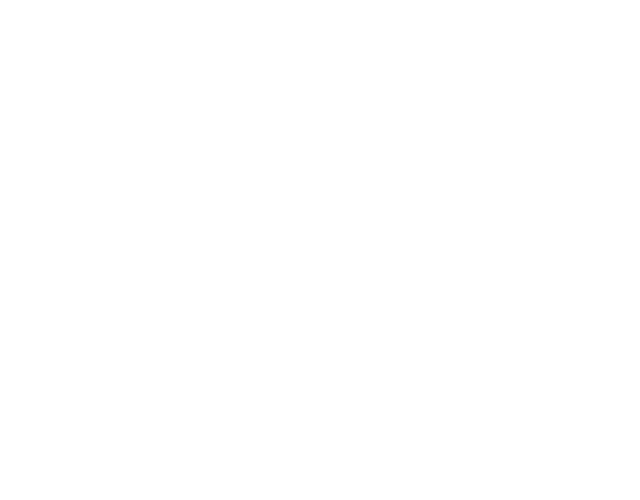
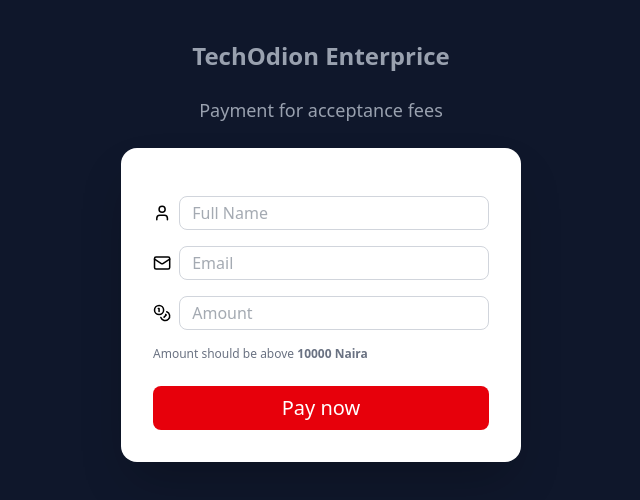
Before and after one commit to OdionOseiwe/SimuPay, a React app in the folder frontend/: page /pay/1 in a window 1280 px wide. Before the commit this address had no page. Shown: the top 500 px of the page, without its empty margins (319-959 px from the left). Built offline with nearby package versions, Linux system fonts and the light colour scheme; the HTML template or start-up script is replaced by a standard one.

Commit message:
User modal

```diff
--- a/frontend/src/App.tsx
+++ b/frontend/src/App.tsx
@@ -6,6 +6,7 @@
 import PaymentLinkspage from "./Pages/PaymentLinkspage"
 import TransactionsPage from "./Pages/TransactionsPage"
 import WalletPage from "./Pages/WalletPage"
+import PaymentPage from "./Pages/PaymentPage"
 import { Routes, Route } from 'react-router-dom';
 import { Toaster } from 'react-hot-toast';
 
@@ -21,6 +22,7 @@
         <Route path="/links" element={<PaymentLinkspage/>}/>
         <Route path="/transactions" element={<TransactionsPage/>}/>
         <Route path="/wallet" element={<WalletPage/>}/>
+        <Route path="/pay/:paymentRef" element={<PaymentPage/>}/>
       </Routes>
       <Toaster />
     </>
--- /dev/null
+++ b/frontend/src/Modals/User.tsx
@@ -0,0 +1,16 @@
+
+export default function User() {
+  return (
+      <div className="inset-0 fixed top-6 w-1/6 h-2/6 pt-4  m-8 text-gray-700  bg-white rounded-2xl shadow-2xl
+        transform transition-all duration-700 ease-in-out">
+        <h1 className=" text-center text-xl font-semibold">Oseiwe Ifebhor</h1>
+        <h3 className="pb-4 text-center text-xs font-extralight">oseiweifebhor@gmail</h3>
+        <div className="font-light">
+          <h3 className="border-t border-t-gray-300 pl-3 py-2">User Id: <span>122u3i4i4i</span></h3>
+          <h3 className=" pl-3 py-2">Developer Guide</h3>
+          <h3 className=" pl-3 py-2">Support</h3>
+          <h3 className="font-semibold border-t border-t-gray-300 pl-3 py-4">logout</h3>
+        </div>
+      </div>
+  )
+}
--- a/frontend/src/Pages/HomePage.tsx
+++ b/frontend/src/Pages/HomePage.tsx
@@ -2,6 +2,7 @@
 import GrowWithSimu from "../Landing/GrowWithSimu";
 import SimuTools from "../Landing/SimuTools";
 import Footer from "../layout/Footer";
+import User from "../Modals/User";
 
 function HomePage() {
   return (
@@ -10,6 +11,7 @@
       <SimuTools />
       <GrowWithSimu />
       <Footer/>
+      <User/>
     </div>
   );
 }
--- a/frontend/src/Pages/PaymentLinkspage.tsx
+++ b/frontend/src/Pages/PaymentLinkspage.tsx
@@ -256,7 +256,9 @@
                     new payment Link
                 </button>
             </div>
-            <div className="">
+            {
+              payments.length != 0 ?
+              <div className="">
               <table className="min-w-full">
                 <thead className="bg-gray-300 py-2">
                   <tr>
@@ -327,7 +329,12 @@
                   Next
                 </button>
               </div>
-            </div>
+            </div>  :
+            <h1 className='text-3xl text-center'>
+              no payment links created yet
+            </h1>
+            }
+
         </div>
     </div>
   )
--- /dev/null
+++ b/frontend/src/Pages/PaymentPage.tsx
@@ -0,0 +1,36 @@
+import Input from '../Components/Input'
+import {Mail, User,Coins} from 'lucide-react'
+import { useState } from 'react'
+function PaymentPage() {
+    const [formData, setFormData] = useState({
+        email:'',
+        fullname:'',
+        amount:'',
+    })
+    const handleChange = (e:React.ChangeEvent<HTMLInputElement>) =>{
+        const {name, value} = e.target;
+        setFormData(prev => ({...prev, [name]:value}))
+    }
+  return (
+    <div className='min-h-screen flex flex-col m-auto items-center bg-slate-900 p-10 '>
+        <h1 className='text-gray-400 text-2xl font-semibold pb-6'>TechOdion Enterprice</h1>
+        <h3 className='text-gray-400 font-extralight text-lg pb-6'>Payment for acceptance fees</h3>
+        <div className=' w-2/6 bg-white p-8 rounded-2xl shadow-2xl ' >
+        <form action="">
+
+            <Input onChange={handleChange} Icon={User} type='text' name='fullname' placeholder='Full Name' value={formData.fullname} />
+            <Input onChange={handleChange} Icon={Mail} type='email' name='email' placeholder='Email' value={formData.email} />
+            <Input onChange={handleChange} Icon={Coins} type='number' name='amount' placeholder='Amount' value={formData.amount} />
+            <p className="text-xs text-gray-500 mt-1">
+                Amount should be above <span className="font-semibold"> 10000 Naira</span>
+            </p>
+            <button type='submit' className="w-full md:text-xl mt-6 cursor-pointer bg-red-600 rounded-lg py-2 text-white hover:scale-105 transition-all duration-300 hover:-translate-y-1">
+                Pay now
+            </button>
+        </form>
+        </div>
+    </div>
+  )
+}
+
+export default PaymentPage
--- a/frontend/src/Pages/TransactionsPage.tsx
+++ b/frontend/src/Pages/TransactionsPage.tsx
@@ -99,9 +99,9 @@
 
   const [currentPage, setCurrentPage] = useState(1);
   const itemsPerPage = 5;
-  const totalPages = Math.ceil(transactions.length/itemsPerPage);
+  const totalPages =  Math.ceil(transactions.length/itemsPerPage);
   const startIndex = (currentPage - 1) * itemsPerPage;
-  const currentItems = transactions.slice(startIndex, startIndex + itemsPerPage)
+  const currentItems = transactions.slice(startIndex, startIndex + itemsPerPage);
 
   const goToPage =(page:number) =>{
     if (page < 1 || page > totalPages) {
@@ -115,6 +115,8 @@
      <SideNav/>
      <div className='flex flex-col px-8 py-5'>
         <h1 className='text-red-600 text-center text-2xl my-4'>Transactions</h1>
+        { transactions.length != 0 ?
+          <div>
             <table>
               <thead>
                    <tr className='py-8 px-4 bg-gray-300 '>
@@ -127,14 +129,14 @@
                    </tr>
                 </thead>
                 <tbody>
-               { currentItems.map((currentItem)=>(
+                   {currentItems.map((currentItem)=>(
                      <tr className='hover:bg-gray-100'>
                        <td className="px-4 py-2  border-b border-gray-200 ">{currentItem.Date}</td>
                        <td className="px-4 py-2  border-b border-gray-200 ">{currentItem.amount}</td>
                        <td className="px-4 py-2  border-b border-gray-200 ">{currentItem.from}</td>
                        <td className="px-4 py-2  border-b border-gray-200 ">{currentItem.to}</td>
                        <td className="px-4 py-2  border-b border-gray-200 ">{currentItem.transactionType}</td>
-                   <td className="px-4 py-2  border-b border-gray-200 ">{currentItem.reference}</td>
+                       <td className="px-4 py-2  border-b border-gray-200 "><span className='border-2 border-gray-600 shadow-lg cursor-pointer p-1 block'>{currentItem.reference}</span></td>
                      </tr>
                    ))
 
@@ -171,6 +173,12 @@
                 Next
               </button>
             </div>
+          </div> :
+          <div className='text-3xl text-center'>
+            No transactions yet
+          </div>
+        }
+
       </div>
     </div>
   )
--- a/frontend/src/layout/SideNav.tsx
+++ b/frontend/src/layout/SideNav.tsx
@@ -1,14 +1,23 @@
-import { ChevronDown } from 'lucide-react';
+import { ChevronDown, ChevronUp } from 'lucide-react';
 import { Link } from 'react-router-dom';
+import User from "../Modals/User";
+import { useState } from 'react';
 
 function SideNav() {
+  const [user, openUser] = useState(false)
   return (
     <div className='bg-gray-200 p-4 w-50 min-h-screen'>
-        <div className="flex items-center space-x-2">
+        <div className="flex items-center space-x-2 ">
             <p className="rounded-full bg-red-600 w-10 h-10 text-white text-center text-3xl font-light">O</p>
             <p className='font-light text-gray-600'>OdionTech</p>
-            <ChevronDown size={15} className='text-blue-500'/>
+            <div onClick={()=>openUser(!user)}>
+             {user ?<ChevronUp  size={15} className='text-blue-500 cursor-pointer'/> :<ChevronDown  size={15} className='text-blue-500 cursor-pointer'/>}
+            </div>
+
         </div>
+            {
+              user && <User/>
+            }
       <div className='py-8 text-gray-500 text-xl flex flex-col space-y-2'>
         <Link to= {'/dashboard'}>Home</Link>
         <Link to= {'/transactions'}>Transactions</Link>
```
Lines whose indentation alone changed are shown as unchanged.
